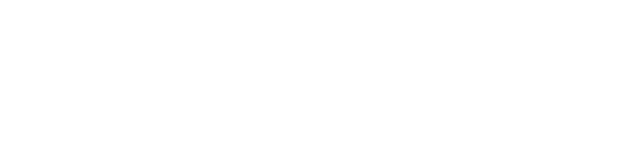
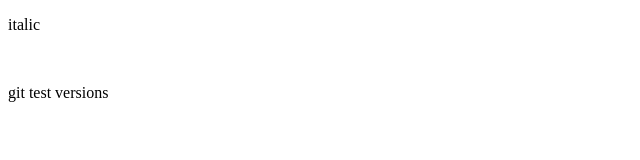
Before and after one commit to antony56/Webdev-auebCourse, a plain HTML site: page chapter1-html/index.html in a window 1280 px wide. Shown: the whole page, without its empty margins (0-640 px from the left). Drawn offline with Linux system fonts and the light colour scheme.

Commit message:
version 0.03 Testing GITHUB

```diff
--- a/chapter1-html/index.html
+++ b/chapter1-html/index.html
@@ -5,6 +5,11 @@
     <meta http-equiv="X-UA-Compatible" content="IE=edge">
     <meta name="viewport" content="width=device-width, initial-scale=1.0">
     <title>Document</title>
+
+    <p>italic</p>
+<br>
+<p>git test versions</p>
+
 </head>
 <body>
 
```
